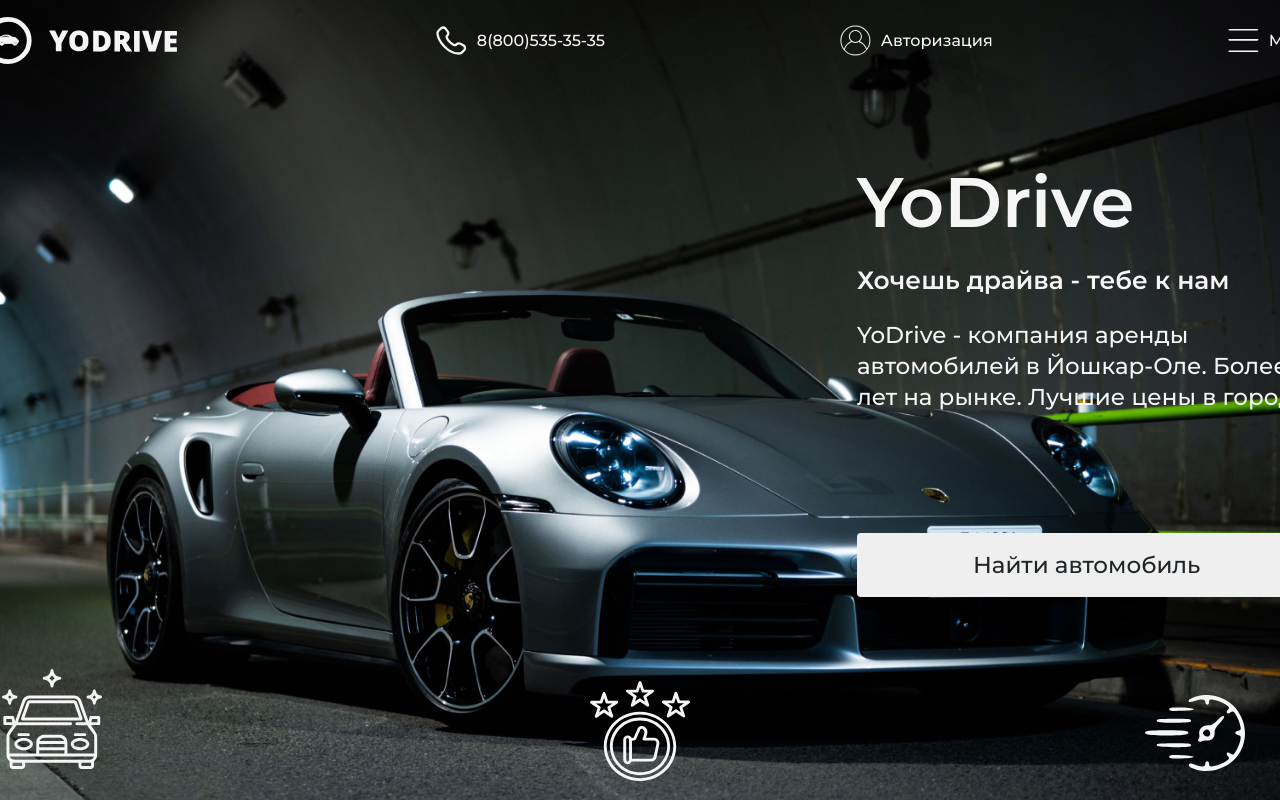
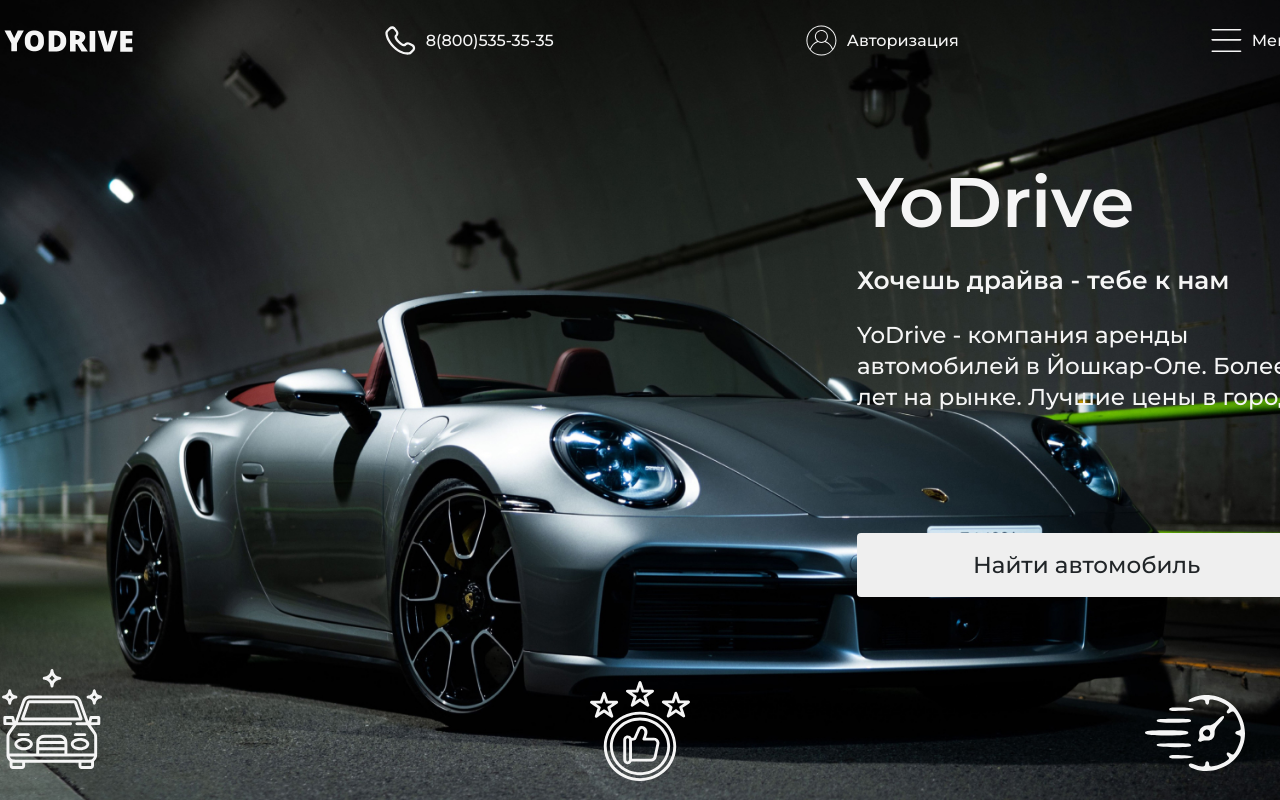
Before and after one commit to YoDrive/Course_Work, a React (Create React App) app in the folder YoCars/yo_cars_client/: page / in a window 1280 px wide. Shown: the top 800 px of the page. Built offline with nearby package versions, Linux system fonts and the light colour scheme; a web font is replaced by a local one.

Commit message:
Еще несколько маленьких правок

```diff
--- a/YoCars/yo_cars_client/src/components/header/header.module.css
+++ b/YoCars/yo_cars_client/src/components/header/header.module.css
@@ -1,14 +1,13 @@
 .header {
     display: flex;
     min-width: 1400px;
-    justify-content: center;
 }
 .headerMenuList {
     display: flex;
     max-width: 1400px;
     height: 80px;
     align-items: center;
-    gap: 235px;
+    gap: 252px;
 }
 .headerList {
     display: flex;
@@ -18,7 +17,6 @@
 }
 .headerLogo {
     display: flex;
-    width: 240px;
     height: 47px;
 }
 .headerListIcon {
```
